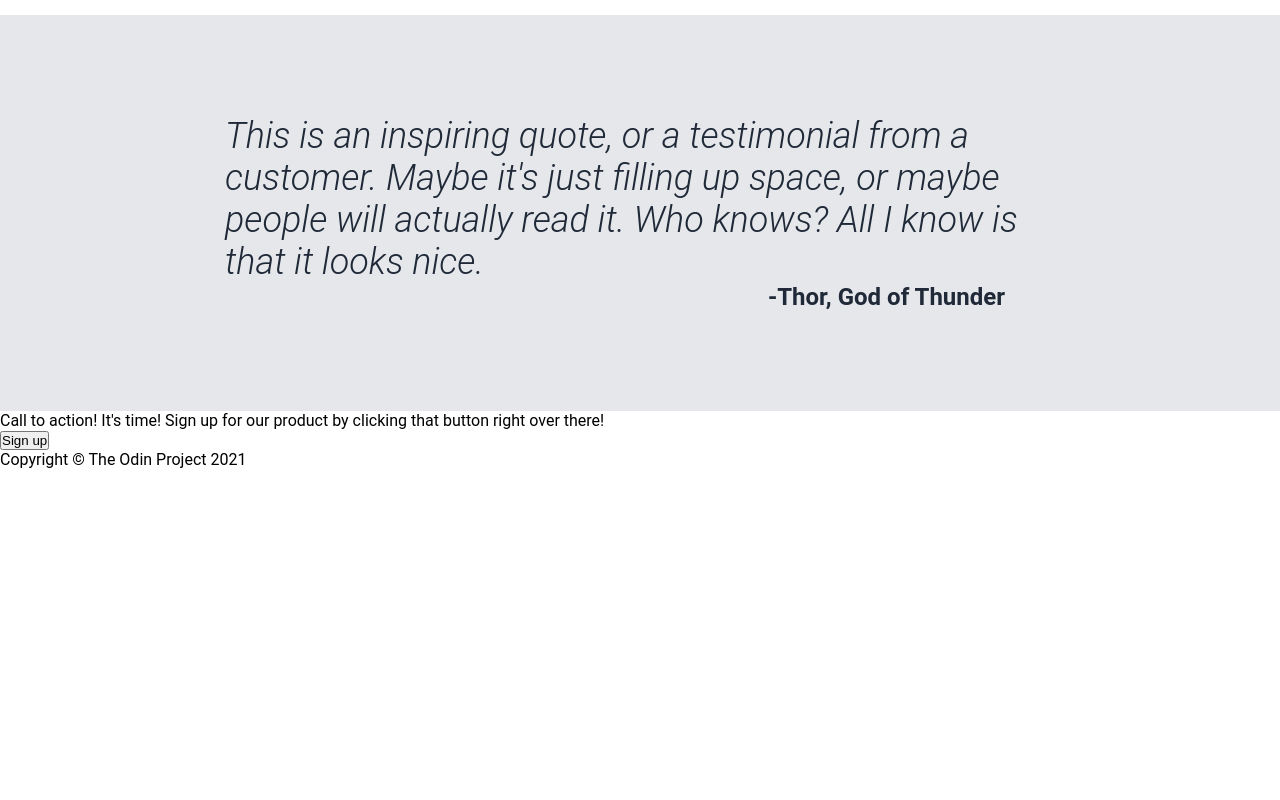
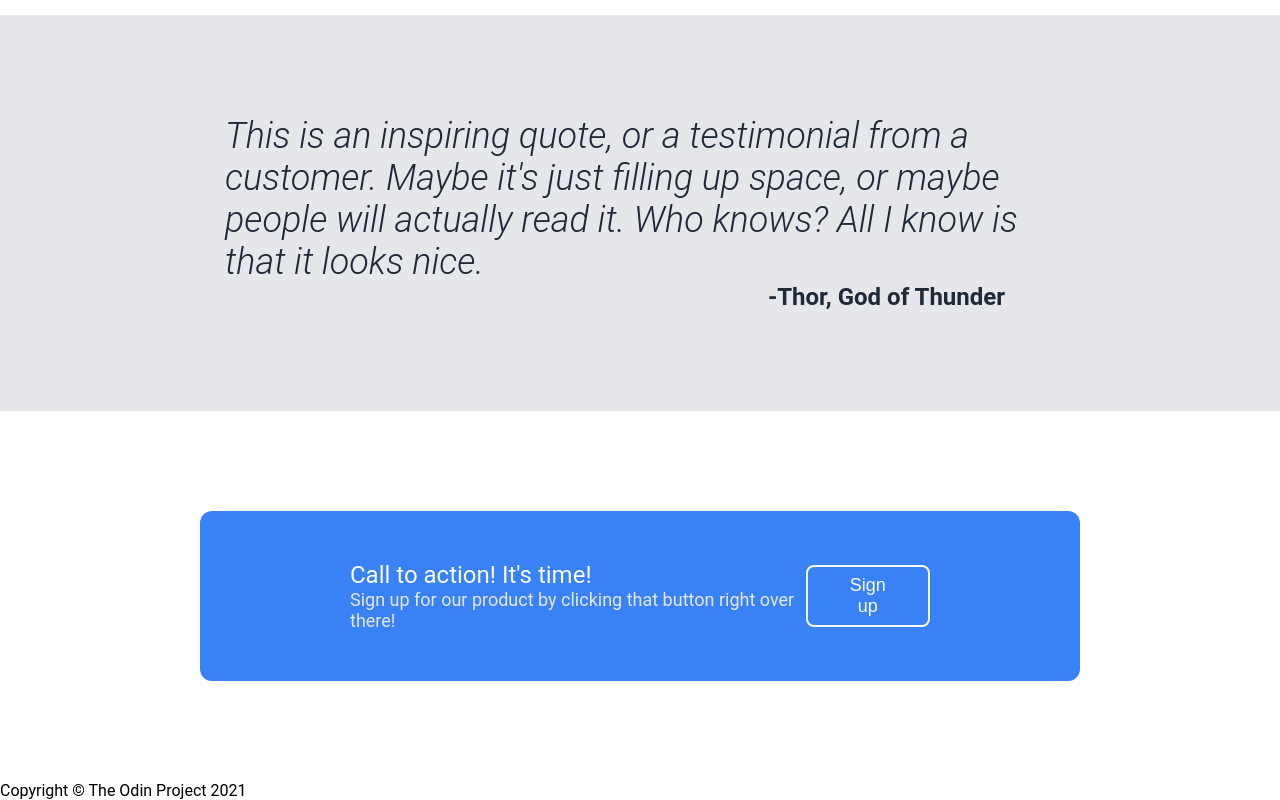
Before and after one commit to ikgmiano/landing-page, a plain HTML site: page index.html in a window 1280 px wide. Shown: the part 1028-1828 px from the top of the page. Before the commit the page ends 1497 px from the top, so only its background shows below. Drawn offline with Linux system fonts and the light colour scheme.

Commit message:
style section four

```diff
--- a/style.css
+++ b/style.css
@@ -133,3 +133,37 @@ li {
   margin: 0 auto;
   padding-right: 50px;
 }
+
+.section.four {
+  padding: 100px 200px;
+}
+
+.call-to-action {
+  background-color: #3882F6;
+  display: flex;
+  justify-content: space-between;
+  align-items: center;
+  border-radius: 12px;
+  padding: 50px 150px;
+}
+
+.call-to-action-title {
+  font-size: 24px;
+  color: #F9FAF8;
+}
+
+.call-to-action .text {
+  font-size: 18px;
+  color: #E5E7EB;
+  display: flex;
+  flex-direction: column;
+}
+
+.call-to-action button {
+  background-color: #3882F6;
+  color: #F9FAF8;
+  font-size: 18px;
+  padding: 8px 32px;
+  border: solid 2px #F9FAF8;
+  border-radius: 8px;
+}
```
